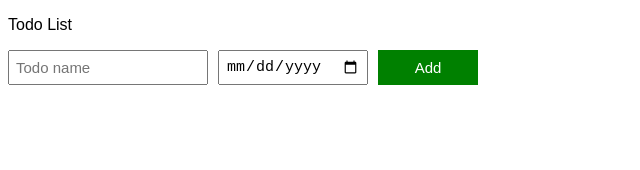
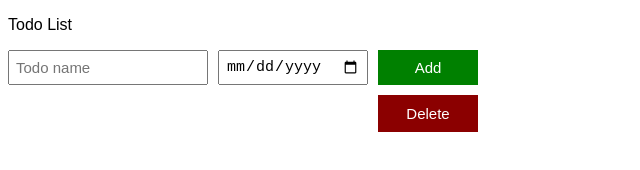
Before and after one commit to Vashu2707/todo-list, a plain HTML site: page index.html in a window 1280 px wide. Shown: the whole page, without its empty margins (0-640 px from the left). Drawn offline with Linux system fonts and the light colour scheme; the site is published under a folder, as on GitHub Pages, so addresses that start at the root find nothing.

Commit message:
js update

```diff
--- a/index.html
+++ b/index.html
@@ -17,6 +17,6 @@
   <div class="js-todo-list todo-grid">
 
   </div>
-  <script src="/todo-list.js"></script>
+  <script src="todo-list.js"></script>
 </body>
 </html>
```
